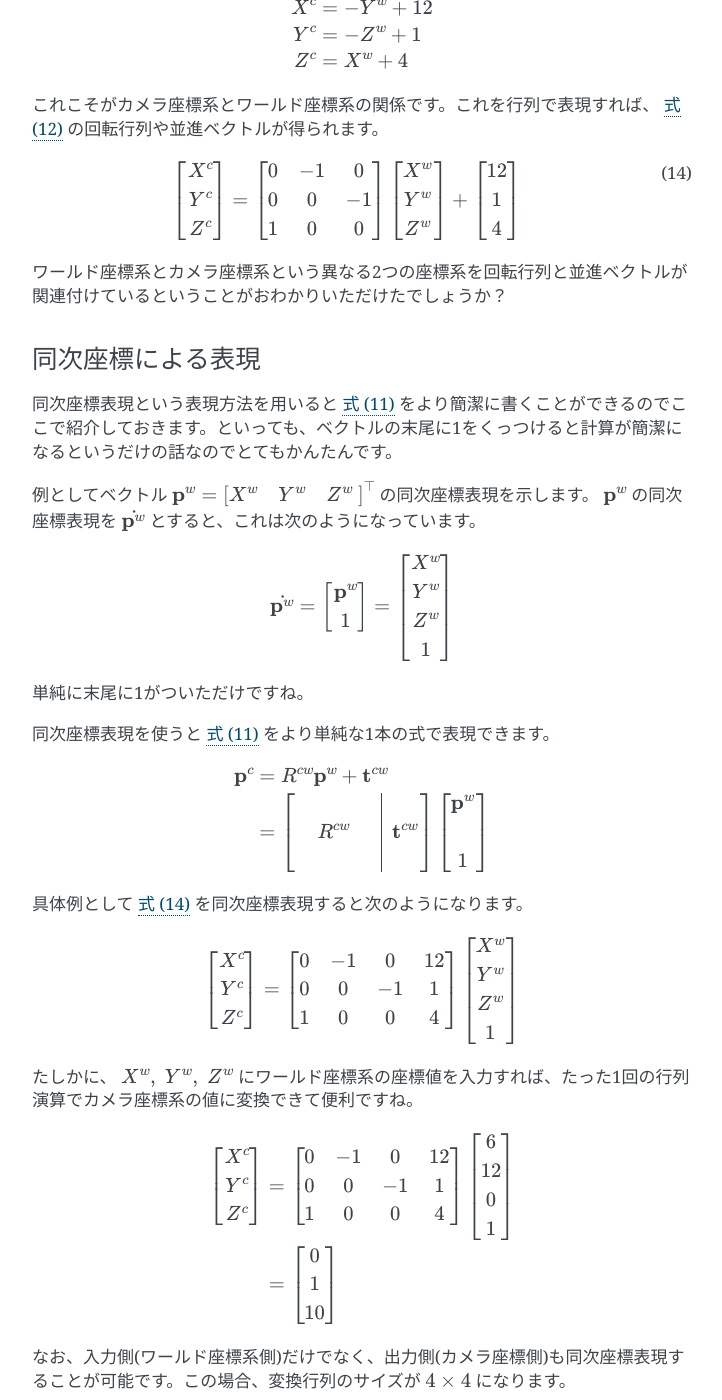
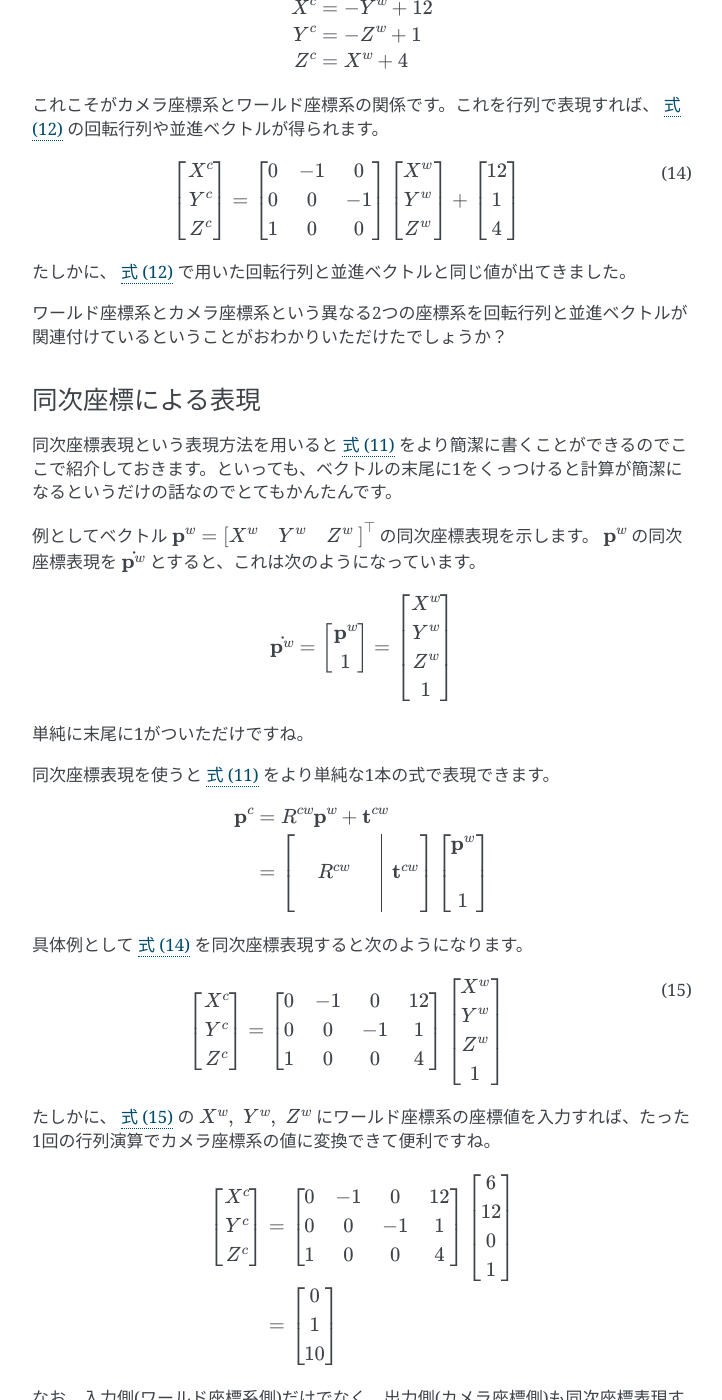
Before and after one commit to CyberAgentAILab/visual-localization-documentation, a Sphinx documentation site: the page built from source/coordinate_transform.rst, in a window 1280 px wide and 1400 px high, scrolled down 6519 px. Shown: the whole window, without its empty margins (388-1110 px from the left). Built offline with Sphinx 7.4.7, drawn with Linux system fonts in a browser that asks for light colours; some of the changed text lies outside the part shown.

Commit message:
数式に明確にラベルをつけるようにしました (#6)

```diff
--- a/source/coordinate_transform.rst
+++ b/source/coordinate_transform.rst
@@ -247,6 +247,8 @@
     4   \\
    \end{bmatrix} \\
 
+たしかに、 :eq:`coordinate_transform_with_actual_values` で用いた回転行列と並進ベクトルと同じ値が出てきました。
+
 ワールド座標系とカメラ座標系という異なる2つの座標系を回転行列と並進ベクトルが関連付けているということがおわかりいただけたでしょうか？
 
 同次座標による表現
@@ -310,7 +314,7 @@
     1      \\
    \end{bmatrix}
 
-たしかに、 :math:`X^{w},\;Y^{w},\;Z^{w}` にワールド座標系の座標値を入力すれば、たった1回の行列演算でカメラ座標系の値に変換できて便利ですね。
+たしかに、 :eq:`homogeneous_transform_with_actual_values` の :math:`X^{w},\;Y^{w},\;Z^{w}` にワールド座標系の座標値を入力すれば、たった1回の行列演算でカメラ座標系の値に変換できて便利ですね。
 
 .. math::
    \begin{bmatrix}
```
Also changed, not shown: other parts of source/coordinate_transform.rst (+2 -0 lines).
